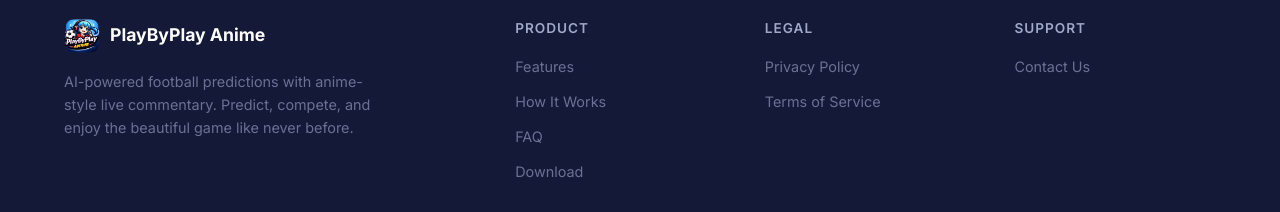
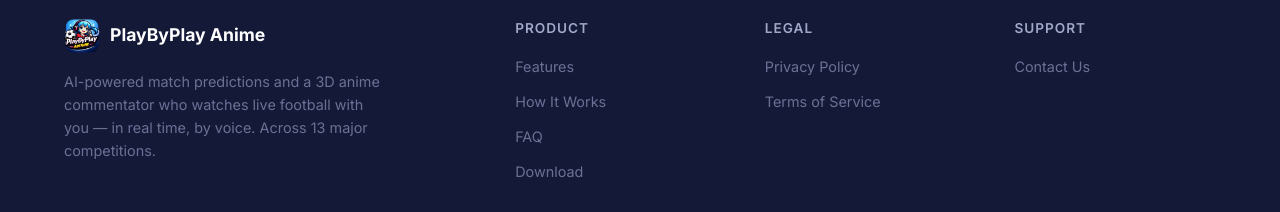
Before and after one commit to mvpcraft/web-home-task, a React (Vite) app: page / in a window 1280 px wide. Shown: the part 5032-5244 px from the top of the page. Built offline with nearby package versions, Linux system fonts and the light colour scheme.

Commit message:
update: update footer

```diff
--- a/src/components/Footer.tsx
+++ b/src/components/Footer.tsx
@@ -24,8 +24,9 @@ export default function Footer() {
               <span className={styles.logoText}>PlayByPlay Anime</span>
             </div>
             <p className={styles.tagline}>
-              AI-powered football predictions with anime-style live commentary.
-              Predict, compete, and enjoy the beautiful game like never before.
+              AI-powered match predictions and a 3D anime commentator who watches
+              live football with you — in real time, by voice. Across 13 major
+              competitions.
             </p>
           </div>
 
```
